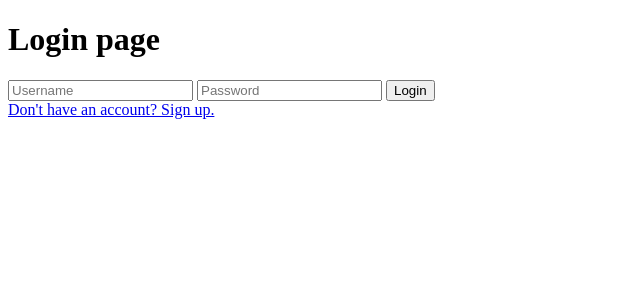
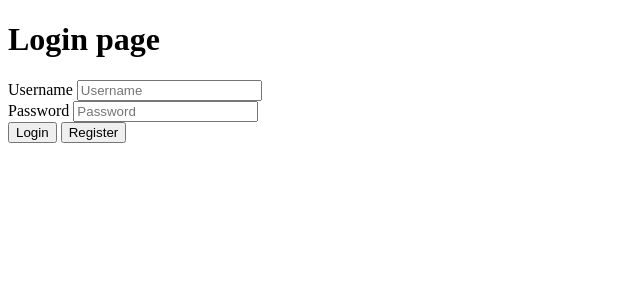
Before and after one commit to alexdomnikov/Stock-Price-Checker, a Flask app: page /login in a window 1280 px wide. Shown: the top 300 px of the page, without its empty margins (0-640 px from the left). Run offline with Flask 3, Linux system fonts and the light colour scheme.

Commit message:
Combined login and register form, improved error handling

```diff
--- a/main.py
+++ b/main.py
@@ -62,32 +62,38 @@ class User(db.Model, UserMixin):
     # Password length set to 80 because we don't know how long the hash will be
     password = db.Column(db.String(80), nullable=False)
 
-# Create registration form
-class RegisterForm(FlaskForm):
+    # Creates a relationship with the watchlist model to easily access a user's watchlist
+    watchlist = db.relationship('Watchlist', backref='owner', lazy='dynamic')
+
+# Create watchlist class. Could've stored info as a JSON, but this allows users to add/delete a stock without
+# having to read the entire dictionary from the database, modify it, then add the modified dictionary back.
+class Watchlist(db.Model):
+    id = db.Column(db.Integer, primary_key=True)
+    # Foreign key will link the watchlist to the user
+    user_id = db.Column(db.Integer, db.ForeignKey('user.id'), nullable=False)
+    symbol = db.Column(db.String(10), nullable=False)
+
+    price_today = db.Column(db.Float)
+    price_yesterday = db.Column(db.Float)
+    price_year_start = db.Column(db.Float)
+    price_year_ago = db.Column(db.Float)
+
+# Create an authentication form - we're going to use this for both registering and logging in
+class AuthForm(FlaskForm):
     username = StringField(validators=[InputRequired(), Length(
-min=4, max=20)], render_kw={"placeholder": "Username"})
+        min=4, max=20)], render_kw={"placeholder": "Username"})
 
     password = PasswordField(validators=[InputRequired(), Length(
-min=4, max=20)], render_kw={"placeholder": "Password"})
+        min=4, max=20)], render_kw={"placeholder": "Password"})
 
-    submit = SubmitField("Register")
+    login_submit = SubmitField("Login")
+    register_submit = SubmitField("Register")
 
     def validate_username(self, username):
-        existing_user_username = User.query.filter_by(
-            username=username.data).first()
+        # We'll use this during a registration attempt
+        # We'll handle the login directly in the login route
+        pass
 
-        if existing_user_username:
-            raise ValidationError("Username taken. Please choose a different one.")
-
-# Create login form
-class LoginForm(FlaskForm):
-    username = StringField(validators=[InputRequired(), Length(
-min=4, max=20)], render_kw={"placeholder": "Username"})
-
-    password = PasswordField(validators=[InputRequired(), Length(
-min=4, max=20)], render_kw={"placeholder": "Password"})
-
-    submit = SubmitField("Login")
 
 # Flask's route decorator maps URLs to a specific function
 @app.route('/')
@@ -147,19 +153,42 @@ def info():
 
 @app.route('/login', methods=['GET', 'POST'])
 def login():
-    logForm = LoginForm()
+    form = AuthForm()
+    error = None
 
-    if logForm.validate_on_submit():
-        # First check if user is in database
-        user = User.query.filter_by(username=logForm.username.data).first()
+    if form.validate_on_submit():
+        username = form.username.data
+        password = form.password.data
 
-        # If user is in the database, check password hash
-        if user:
-            if bcrypt.check_password_hash(user.password, logForm.password.data):
+        # ***LOGIN LOGIC***
+        if form.login_submit.data:
+            # First check if user is in database
+            user = User.query.filter_by(username=username).first()
+
+            # If user is in the database, check password hash
+            if user and bcrypt.check_password_hash(user.password, password):
                 login_user(user)
                 return redirect(url_for('dashboard'))
+            else:
+                error = "Failed login attempt. Username or password incorrect."
 
-    return render_template("login.html", form=logForm)
+        # ***REGISTRATION LOGIC***
+        elif form.register_submit.data:
+            # Check if username is taken
+            existing_user = User.query.filter_by(username=username).first()
+
+            if existing_user:
+                error = "Username taken. Please choose a different one."
+            else:
+                hashed_password = bcrypt.generate_password_hash(form.password.data)
+                new_user = User(username = username, password = hashed_password)
+                db.session.add(new_user)
+                db.session.commit()
+
+                login_user(new_user) # Log user in automatically, direct to dashboard.
+                return redirect(url_for('dashboard'))
+
+    return render_template("login.html", form=form, error=error)
 
 # Creating a route for the dashboard, which is only available if logged in
 @app.route('/dashboard', methods=['GET', 'POST'])
@@ -172,20 +201,6 @@ def dashboard():
 def logout():
     logout_user()
     return redirect(url_for('index'))
-
-@app.route('/register', methods=['GET', 'POST'])
-def register():
-    regForm = RegisterForm()
-
-    # Need to hash the password so the app is secure, then create the new user
-    if regForm.validate_on_submit():
-        hashed_password = bcrypt.generate_password_hash(regForm.password.data)
-        new_user = User(username = regForm.username.data, password = hashed_password)
-        db.session.add(new_user)
-        db.session.commit()
-        return redirect(url_for('login'))
-
-    return render_template("register.html", form=regForm)
 
 # Helper function to create graph
 def get_graph(dates, prices, company_name):
--- a/templates/login.html
+++ b/templates/login.html
@@ -3,13 +3,29 @@
 
 <h1>Login page</h1>
 
+{% if error %}
+        <p style="color: rgb(149, 0, 0); background-color: rgb(255, 156, 156); width:fit-content;">{{ error }}</p>
+{% endif %}
+
 <form method="POST" action="">
-        {{ form.hidden_tag() }}
+    {{ form.hidden_tag() }}
+
+    <div>
+        {{ form.username.label }}
         {{ form.username }}
+    </div>
+
+    <div>
+        {{ form.password.label }}
         {{ form.password }}
-        {{ form.submit }}
+    </div>
+
+    <div>
+        {{ form.login_submit }}
+        {{ form.register_submit }}
+    </div>
 </form>
 
-<a href="{{url_for('register')}}">Don't have an account? Sign up.</a>
+</form>
 
 {% endblock %}
```
Also changed, not shown: database.db.
